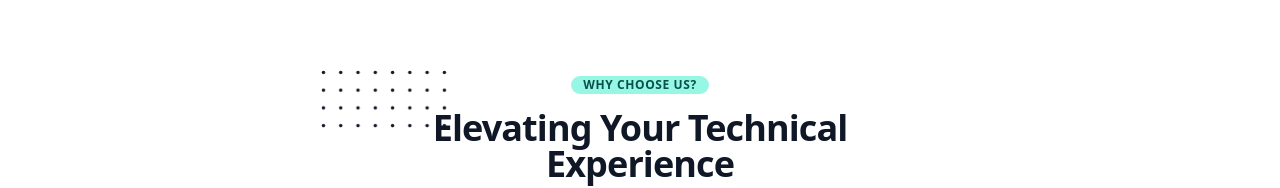
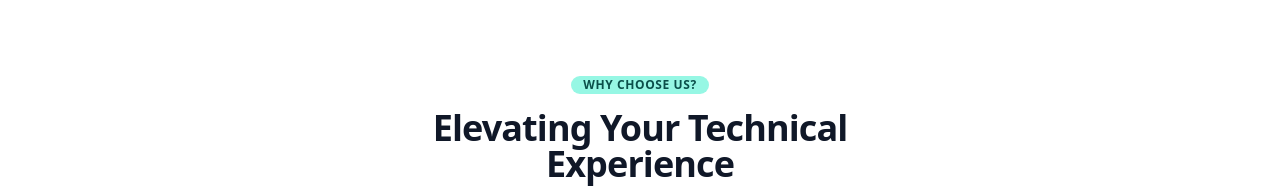
Before and after one commit to abhinavkr2108/gvb, a React (Vite) app in the folder frontend/: page / in a window 1280 px wide. Shown: the part 529-717 px from the top of the page. Built offline with nearby package versions, Linux system fonts and the light colour scheme.

Commit message:
Changes in features

```diff
--- a/frontend/src/pages/home/components/features.tsx
+++ b/frontend/src/pages/home/components/features.tsx
@@ -36,24 +36,6 @@ export default function FeaturesSection() {
         </div>
         <h2 className="max-w-lg mb-6 font-sans text-3xl font-bold leading-none tracking-tight text-gray-900 sm:text-4xl md:mx-auto">
           <span className="relative inline-block">
-            <svg
-              viewBox="0 0 52 24"
-              fill="currentColor"
-              className="absolute top-0 left-0 z-0 hidden w-32 -mt-8 -ml-20 text-blue-gray-100 lg:w-32 lg:-ml-28 lg:-mt-10 sm:block"
-            >
-              <defs>
-                <pattern
-                  id="pattern-circles"
-                  x="0"
-                  y="0"
-                  width=".135"
-                  height=".30"
-                >
-                  <circle cx="1" cy="1" r=".7" />
-                </pattern>
-              </defs>
-              <rect fill="url(#pattern-circles)" width="52" height="24" />
-            </svg>
             <span className="relative">Elevating</span>
           </span>{" "}
           Your Technical Experience
```
Also changed, not shown: frontend/src/pages/home/components/hero.tsx (+7 -0 lines).
